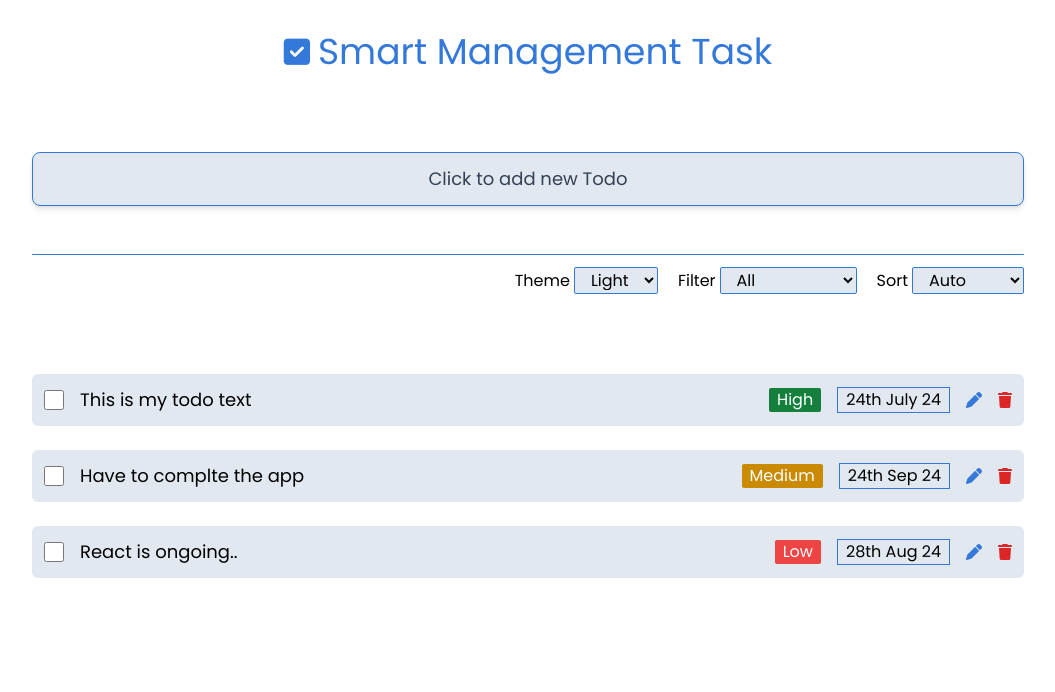
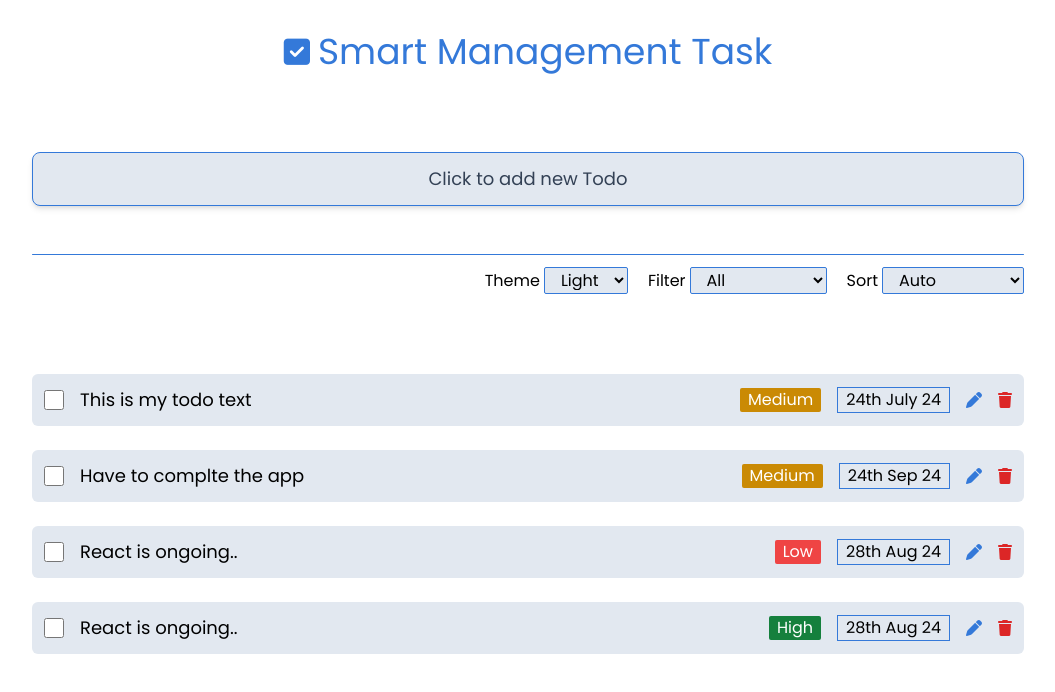
Before and after one commit to Hasinur3813/react-todo, a React (Create React App) app: page / in a window 1280 px wide. Shown: the top 692 px of the page, without its empty margins (112-1167 px from the left). Built offline with nearby package versions, Linux system fonts and the light colour scheme.

Commit message:
filter and sort functionality are completed

```diff
--- a/src/components/App.js
+++ b/src/components/App.js
@@ -15,7 +15,7 @@ const staticTodo = [
   {
     id: 1,
     todo: "This is my todo text",
-    priority: "High",
+    priority: "Medium",
     date: "24th July 24",
     checked: false,
     completed: false,
@@ -36,6 +36,14 @@ const staticTodo = [
     checked: false,
     completed: false,
   },
+  {
+    id: 4,
+    todo: "React is ongoing..",
+    priority: "High",
+    date: "28th Aug 24",
+    checked: false,
+    completed: false,
+  },
 ];
 
 const App = () => {
@@ -45,6 +53,7 @@ const App = () => {
   const [showRTodoPopup, setRTodoPopup] = useState(false);
   const [showTodoAdd, setShowTodoAdd] = useState(false);
   const [filter, setFilter] = useState("all");
+  const [sortDirection, setSortDirection] = useState("auto");
 
   useEffect(() => {
     const updatedTodos = setStatus(staticTodo);
@@ -137,12 +146,19 @@ const App = () => {
     setFilter(status);
   };
 
+  // sorting order functionality
+  const handleSortOption = (value) => {
+    setSortDirection(value);
+  };
   return (
     <div className="font-display">
       <Layout>
         <Heading />
         <AddTodo handleAddTodo={handleAddTodo} />
-        <Features handleFilterButton={handleFilterButton} />
+        <Features
+          handleFilterButton={handleFilterButton}
+          handleSortOption={handleSortOption}
+        />
         <Todos
           todos={todos}
           handleUpdateTodo={handleUpdateTodo}
@@ -150,6 +166,7 @@ const App = () => {
           handleCheck={handleCheck}
           handleRemoveTodo={handleRemoveTodo}
           filter={filter}
+          sortDirection={sortDirection}
           handleAddTodo={handleAddTodo}
         />
         {selectedTodo && showPopup && (
--- a/src/components/Todos/Todos.jsx
+++ b/src/components/Todos/Todos.jsx
@@ -3,6 +3,7 @@ import React from "react";
 import Todo from "./Todo";
 import Button from "../Button";
 import { filterTodos } from "../../utilityFunctions/filterTodos";
+import { sortedTodosByPriority } from "../../utilityFunctions/sortTodos";
 
 const Todos = ({
   todos,
@@ -10,13 +11,16 @@ const Todos = ({
   handleCheck,
   handleRemoveTodo,
   filter,
+  sortDirection,
   handleAddTodo,
 }) => {
   const filteredTodos = filterTodos(filter, todos);
 
+  const sortTodos = sortedTodosByPriority(filteredTodos, sortDirection);
+
   return (
     <div className="space-y-6">
-      {filteredTodos.length === 0 && filter === "all" && (
+      {sortTodos.length === 0 && filter === "all" && (
         <div className="text-center space-y-5">
           <h1 className="text-center mt-20 text-2xl text-slate-600">
             No todos were found!
@@ -30,8 +34,8 @@ const Todos = ({
         </div>
       )}
 
-      {filteredTodos.length > 0 ? (
-        filteredTodos.map((todo) => (
+      {sortTodos.length > 0 ? (
+        sortTodos.map((todo) => (
           <Todo
             key={todo.id}
             todo={todo}
--- a/src/components/features/Features.jsx
+++ b/src/components/features/Features.jsx
@@ -3,12 +3,12 @@ import Theme from "./Theme";
 import Filter from "./Filter";
 import Sort from "./Sort";
 
-const Features = ({ handleFilterButton }) => {
+const Features = ({ handleFilterButton, handleSortOption }) => {
   return (
     <div className="flex gap-3 lg:gap-5 md:justify-end overflow-x-auto pb-3 md:py-0">
       <Theme />
       <Filter handleFilterButton={handleFilterButton} />
-      <Sort />
+      <Sort handleSortOption={handleSortOption} />
     </div>
   );
 };
--- a/src/components/features/Sort.jsx
+++ b/src/components/features/Sort.jsx
@@ -1,18 +1,16 @@
 import React from "react";
 
-const Sort = () => {
+const Sort = ({ handleSortOption }) => {
   return (
     <label>
       Sort
       <select
         className="bg-slate-200 px-3 rounded-sm border border-pColor ms-1"
-        name=""
-        id=""
+        onChange={(e) => handleSortOption(e.target.value)}
       >
-        <option value="Auto">Auto</option>
-        <option value="Low">Low</option>
-        <option value="Medium">Medium</option>
-        <option value="High">High</option>
+        <option value="auto">Auto</option>
+        <option value="asc">Ascending</option>
+        <option value="dsc">Descending</option>
       </select>
     </label>
   );
--- a/src/utilityFunctions/formateDate.js
+++ b/src/utilityFunctions/formateDate.js
@@ -20,7 +20,7 @@ export function formatDate(submittedDate) {
 
     date = new Date(submittedDate);
     day = date.getDate();
-    year = parseInt(String(date.getFullYear()).split("").slice(2, 4).join(""));
+    year = parseInt(String(date.getFullYear()).split("").slice(-2).join(""));
 
     let trackMonth = date.getMonth();
     month = monthName[Object.keys(monthName).find((m) => m === trackMonth)];
--- /dev/null
+++ b/src/utilityFunctions/sortTodos.js
@@ -0,0 +1,28 @@
+const PRIORITY_ORDER = {
+  High: 1,
+  Medium: 2,
+  Low: 3,
+};
+
+export function sortedTodosByPriority(todos, direction = "auto") {
+  let sortedTodos;
+  switch (direction) {
+    case "auto":
+      sortedTodos = todos;
+      break;
+    case "asc":
+      sortedTodos = todos.slice().sort((a, b) => {
+        return PRIORITY_ORDER[a.priority] - PRIORITY_ORDER[b.priority];
+      });
+      break;
+    case "dsc":
+      sortedTodos = todos.slice().sort((a, b) => {
+        return PRIORITY_ORDER[b.priority] - PRIORITY_ORDER[a.priority];
+      });
+      break;
+    default:
+      return todos;
+  }
+
+  return sortedTodos;
+}
```
